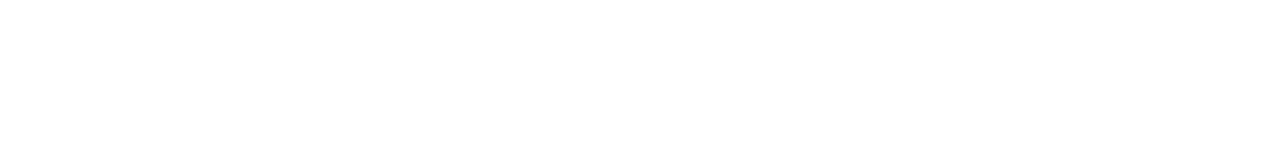
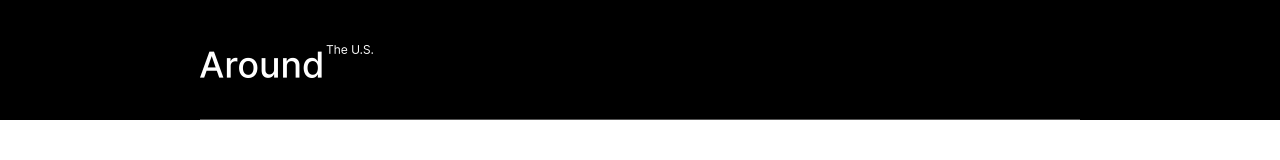
Before and after one commit to skondz/web_project_around, a plain HTML site: page index.html in a window 1280 px wide. Drawn offline with Linux system fonts and the light colour scheme.

Commit message:
feat: logo en header

```diff
--- a/blocks/header.css
+++ b/blocks/header.css
@@ -0,0 +1,10 @@
+.header {
+  max-width: 880px;
+  height: 74px;
+  margin: 0 auto;
+  border-bottom: 1px #545454 solid;
+}
+.header__logo {
+  max-width: 173px;
+  max-height: 33px;
+}
--- a/blocks/page.css
+++ b/blocks/page.css
@@ -0,0 +1,16 @@
+.page {
+  margin: 0;
+  padding-top: 45px;
+  background-color: #000000;
+  font-family: "inter";
+  color: #fff;
+  min-width: 320px;
+  height: 100%;
+  max-width: 1280px;
+  text-rendering: optimizeLegibility;
+  -moz-osx-font-smoothing: grayscale;
+  -webkit-font-smoothing: antialiased;
+  -webkit-text-size-adjust: 100%;
+  -ms-text-size-adjust: 100%;
+  -moz-text-size-adjust: 100%;
+}
--- a/index.html
+++ b/index.html
@@ -12,7 +12,13 @@
   </head>
   <body>
     <div class="page">
-      <header class="header"></header>
+      <header class="header">
+        <img
+          src="./images/Logo.png"
+          alt="Logo Around the U.S."
+          class="header__logo"
+        />
+      </header>
       <main>
         <section class="profile"></section>
         <section class="elements"></section>
--- a/pages/index.css
+++ b/pages/index.css
@@ -0,0 +1,3 @@
+@import url(../vendor/normalize.css);
+@import url(../blocks/page.css);
+@import url(../blocks/header.css);
```
